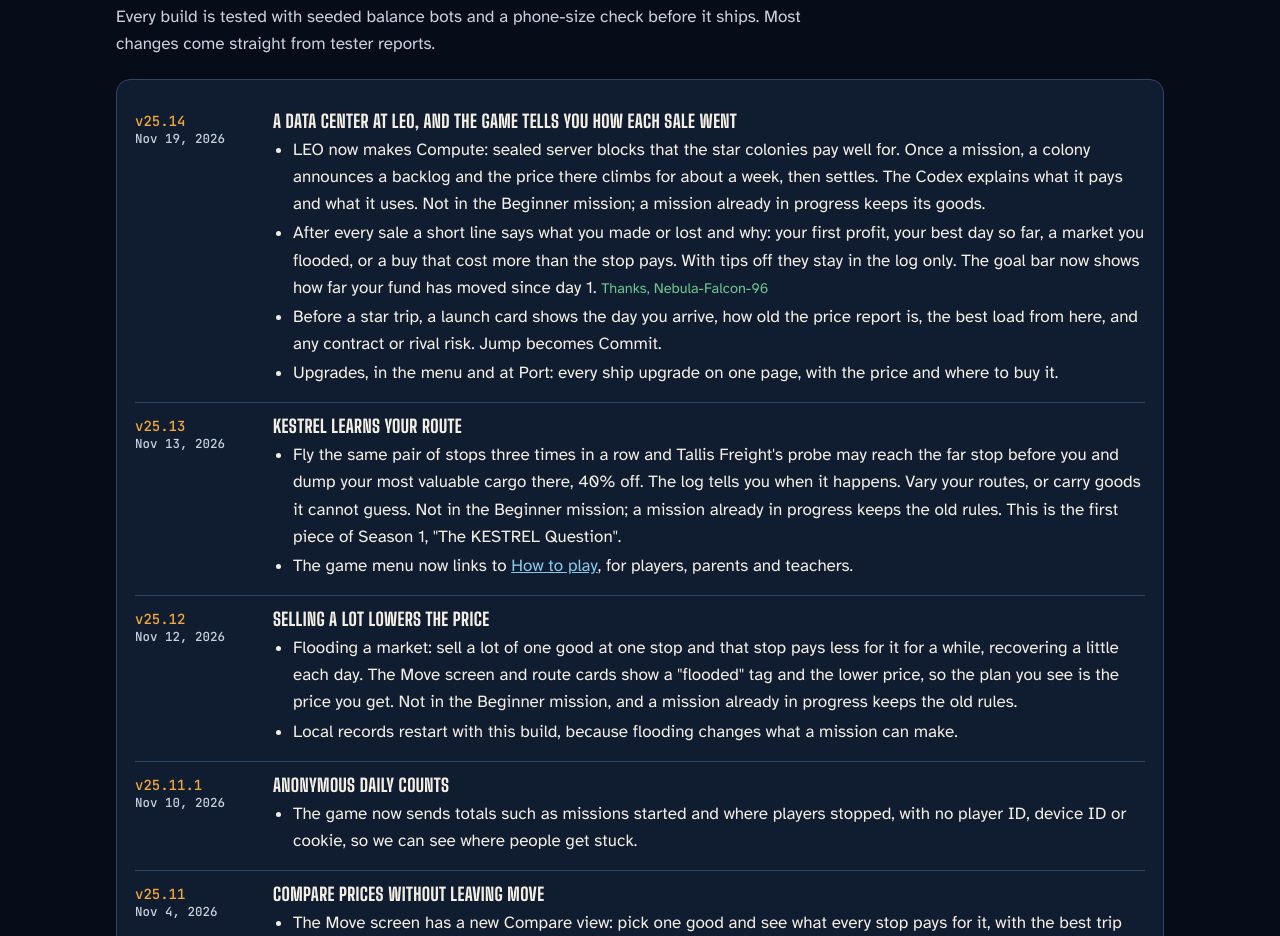
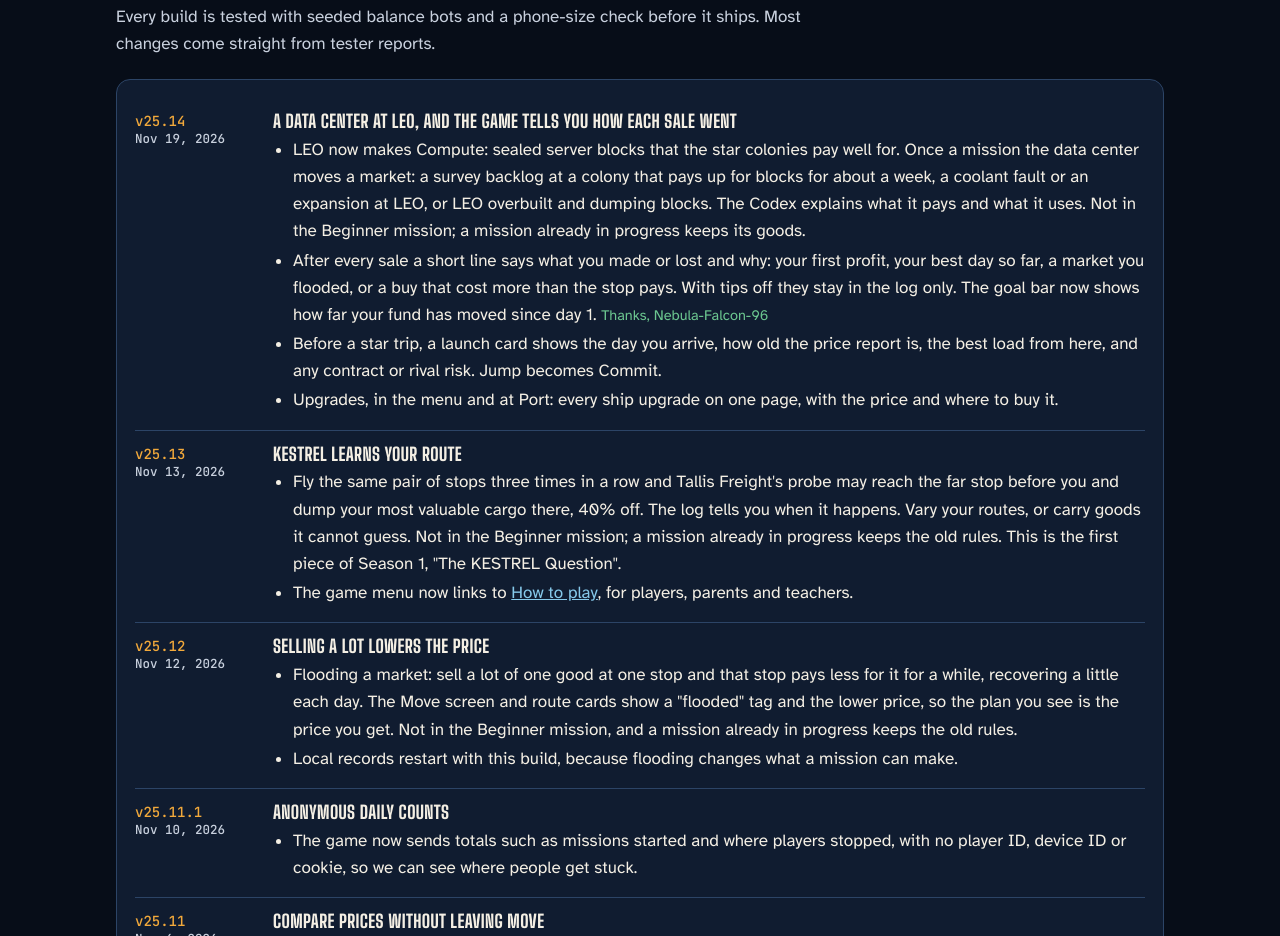
Before and after one commit to jvholmes87/forkline-preview, a plain HTML site: page index.html in a window 1280 px wide. Shown: the part 1811-2747 px from the top of the page. Drawn offline with Linux system fonts and the light colour scheme; no server answers.

Commit message:
Preview: v25.14 homepage wording (data-center events)
Co-Authored-By: Claude Fable 5.1 <noreply@anthropic.com>
Claude-Session: https://claude.ai/code/session_01DCQwAvz8r4roNvbzWQzrCE

```diff
--- a/index.html
+++ b/index.html
@@ -188,7 +188,7 @@ footer .wrap{display:flex;flex-wrap:wrap;gap:12px 28px;justify-content:space-bet
       <p class="sub">Every build is tested with seeded balance bots and a phone-size check before it ships. Most changes come straight from tester reports.</p>
       <div class="card">
         <div class="rel"><div class="ver">v25.14<small>Nov 19, 2026</small></div><div><h3>A data center at LEO, and the game tells you how each sale went</h3><ul>
-          <li>LEO now makes Compute: sealed server blocks that the star colonies pay well for. Once a mission, a colony announces a backlog and the price there climbs for about a week, then settles. The Codex explains what it pays and what it uses. Not in the Beginner mission; a mission already in progress keeps its goods.</li>
+          <li>LEO now makes Compute: sealed server blocks that the star colonies pay well for. Once a mission the data center moves a market: a survey backlog at a colony that pays up for blocks for about a week, a coolant fault or an expansion at LEO, or LEO overbuilt and dumping blocks. The Codex explains what it pays and what it uses. Not in the Beginner mission; a mission already in progress keeps its goods.</li>
           <li>After every sale a short line says what you made or lost and why: your first profit, your best day so far, a market you flooded, or a buy that cost more than the stop pays. With tips off they stay in the log only. The goal bar now shows how far your fund has moved since day 1. <span class="credit">Thanks, Nebula-Falcon-96</span></li>
           <li>Before a star trip, a launch card shows the day you arrive, how old the price report is, the best load from here, and any contract or rival risk. Jump becomes Commit.</li>
           <li>Upgrades, in the menu and at Port: every ship upgrade on one page, with the price and where to buy it.</li></ul></div></div>
```
